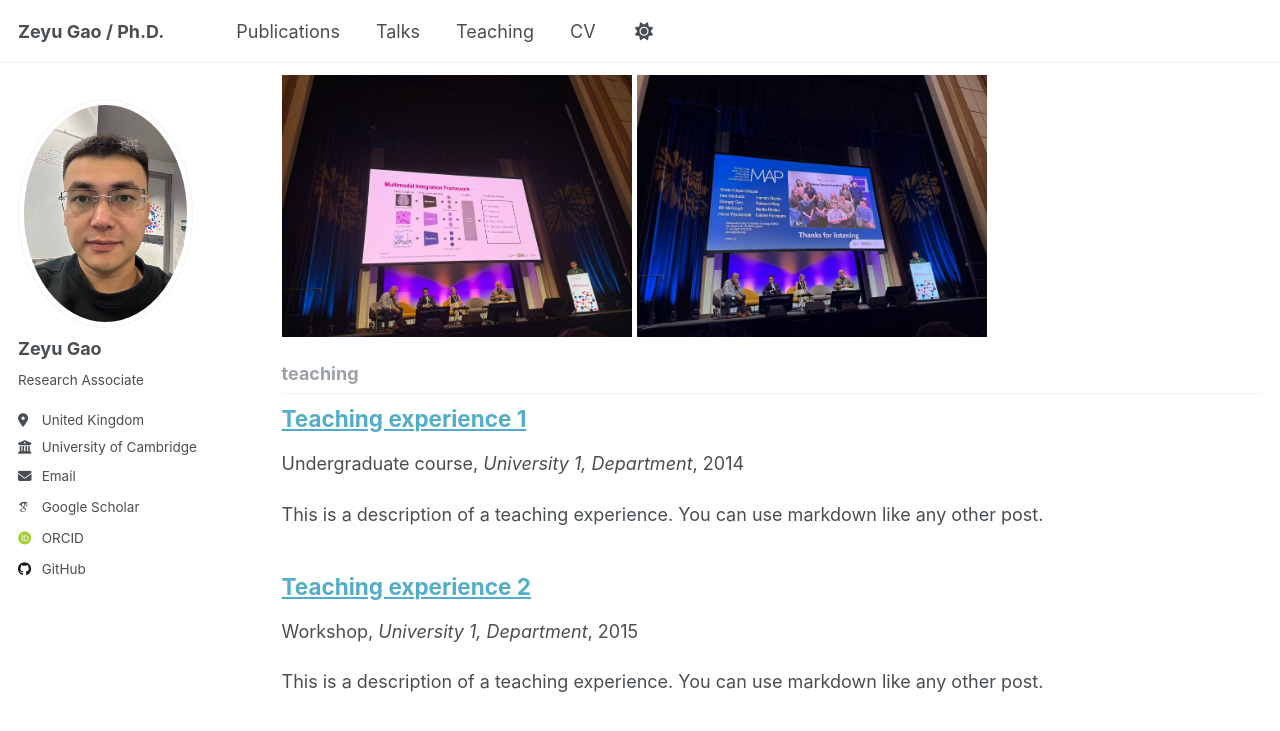
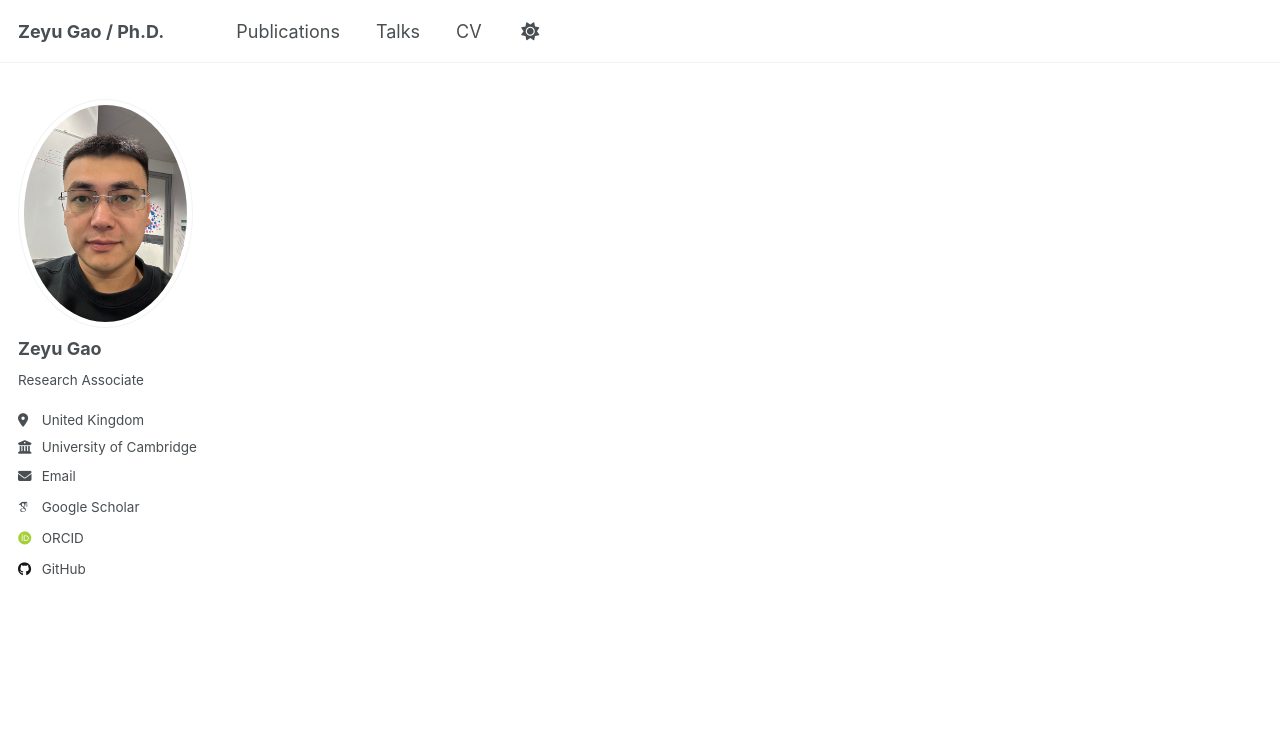
Before and after one commit to ZeyuGaoAi/ZeyuGaoAi.github.io, a Jekyll site: the page built from _pages/collection-archive.html, in a window 1280 px wide and 900 px high, scrolled down 12175 px. Shown: the top 731 px of the window. Built offline with Jekyll 4.4.1, drawn with Linux system fonts in a browser that asks for light colours; some web fonts are replaced; a script that is not in the unit is left out; some of the changed text lies outside the part shown.

Commit message:
Remove placeholder teaching and portfolio content

```diff
--- a/_data/navigation.yml
+++ b/_data/navigation.yml
@@ -14,8 +14,5 @@ main:
   - title: "Talks"
     url: /talks/
 
-  - title: "Teaching"
-    url: /teaching/
-
   - title: "CV"
     url: /cv/
--- a/_portfolio/portfolio-1.md
+++ /dev/null
@@ -1,7 +0,0 @@
----
-title: "Portfolio item number 1"
-excerpt: "Short description of portfolio item number 1<br/><img src='/images/500x300.png'>"
-collection: portfolio
----
-
-This is an item in your portfolio. It can be have images or nice text. If you name the file .md, it will be parsed as markdown. If you name the file .html, it will be parsed as HTML.
--- a/_teaching/2014-spring-teaching-1.md
+++ /dev/null
@@ -1,20 +0,0 @@
----
-title: "Teaching experience 1"
-collection: teaching
-type: "Undergraduate course"
-permalink: /teaching/2014-spring-teaching-1
-venue: "University 1, Department"
-date: 2014-01-01
-location: "City, Country"
----
-
-This is a description of a teaching experience. You can use markdown like any other post.
-
-Heading 1
-======
-
-Heading 2
-======
-
-Heading 3
-======
--- a/_teaching/2015-spring-teaching-2.md
+++ /dev/null
@@ -1,20 +0,0 @@
----
-title: "Teaching experience 2"
-collection: teaching
-type: "Workshop"
-permalink: /teaching/2015-spring-teaching-1
-venue: "University 1, Department"
-date: 2015-01-01
-location: "City, Country"
----
-
-This is a description of a teaching experience. You can use markdown like any other post.
-
-Heading 1
-======
-
-Heading 2
-======
-
-Heading 3
-======
```
Also changed, not shown: _pages/portfolio.html (deleted, +0 -13 lines), _pages/teaching.html (deleted, +0 -12 lines), _portfolio/portfolio-2.html (deleted, +0 -7 lines).
